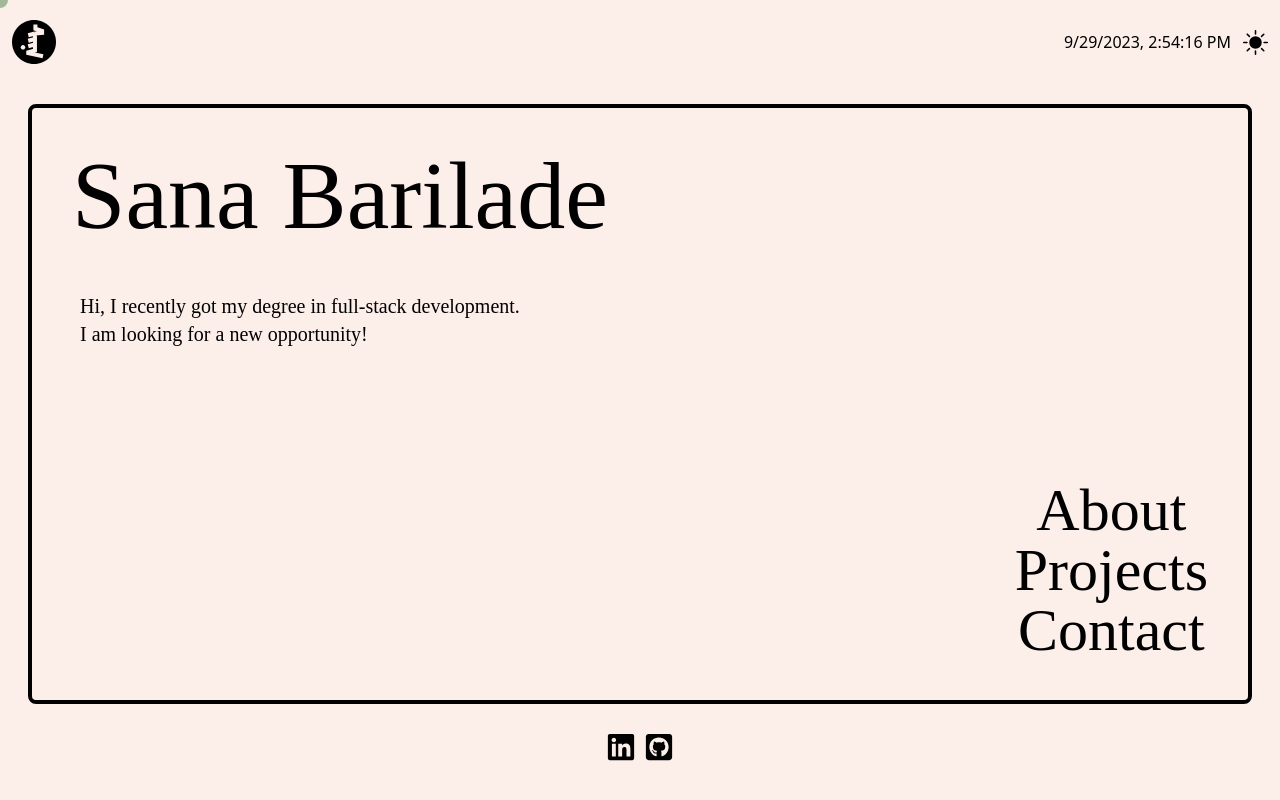
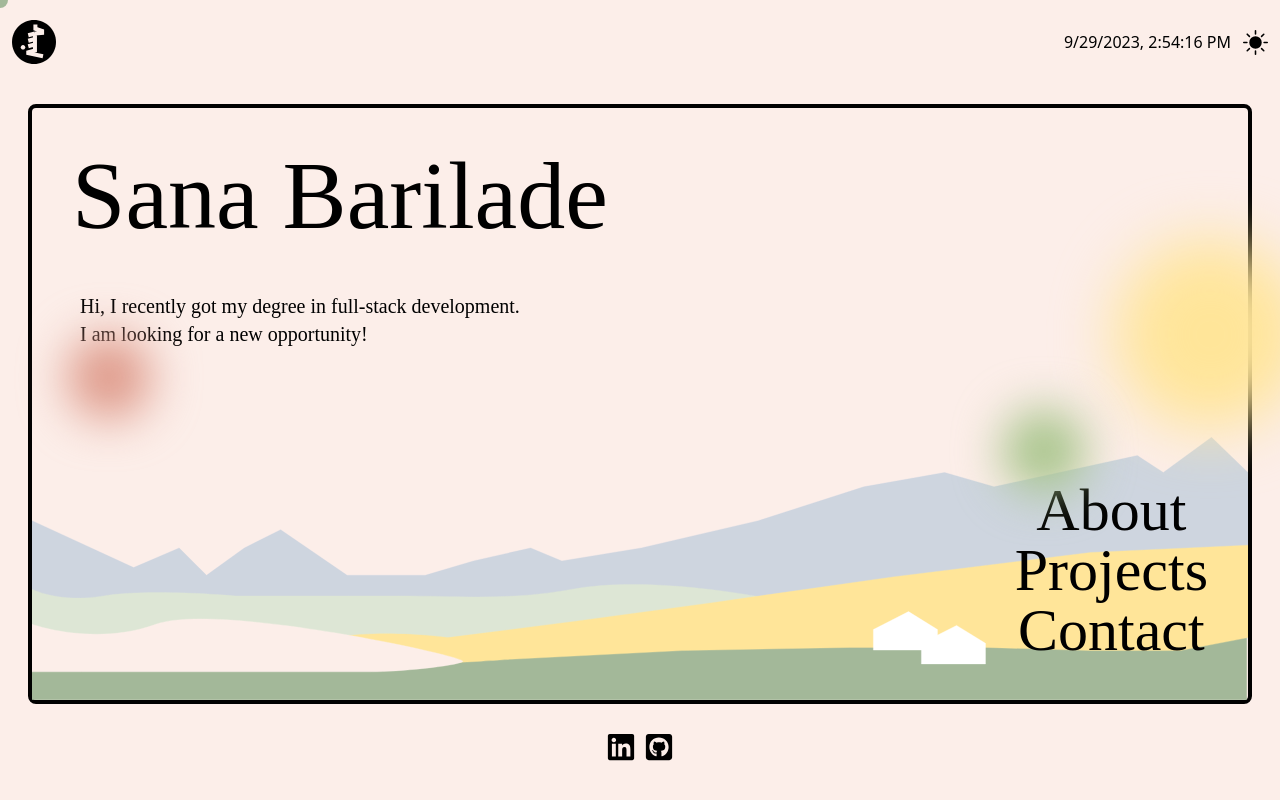
Before and after one commit to SanaIsShana/portfolio, a React (Vite) app in the folder my-portfolio/: page / in a window 1280 px wide. Built offline with nearby package versions, Linux system fonts and the light colour scheme; a web font is replaced by a local one.

Commit message:
add background image and animation in home

```diff
--- a/my-portfolio/src/components/CursorAnimation.tsx
+++ b/my-portfolio/src/components/CursorAnimation.tsx
@@ -22,6 +22,7 @@ export const CursorAnimation = ({ cursorVariant }: CursorAnimationProps) => {
       y: mousePosition.y - 75,
       backgroundColor: "#a3b899",
       mixBlendMode: "difference",
+      filter: "blur(3px)",
     },
   }
 
--- a/my-portfolio/src/components/TechAndEducation.tsx
+++ b/my-portfolio/src/components/TechAndEducation.tsx
@@ -37,7 +37,7 @@ export const TechAndEducation = () => {
             <div>Full-stack development</div>
           </div>
           <div className="col-span-2 mt-2">
-            <div className="">
+            <div>
               JavaScript, Java, HTML, CSS, Bootstrap, React, Java Spring, MySQL,
               MongoDB, Node.js, REST API, Git, Figma
             </div>
--- a/my-portfolio/src/pages/Home.tsx
+++ b/my-portfolio/src/pages/Home.tsx
@@ -14,7 +14,7 @@ export const HomePage = () => {
         theme === "dark" ? "border-dustyPink" : "border-black"
       } m-3 sm:m-7 font-header flex-col h-3/4`}
     >
-      <div className="relative h-full">
+      <div className="relative h-full bg-bottom bg-contain bg-no-repeat bg-[url('../public/assets/bg-img.svg')]">
         <div className="p-2 sm:p-10">
           <div className="flex flex-col text-6xl sm:text-8xl align-start w-fit">
             <p
@@ -25,7 +25,15 @@ export const HomePage = () => {
             </p>
           </div>
         </div>
-
+        <motion.div
+          className="bg-yellow rounded-full h-200 w-200 blur-lg fixed flex flex-col right-5"
+          animate={{ scale: 2 }}
+          transition={{
+            duration: 2,
+            repeat: Infinity,
+            repeatType: "reverse",
+          }}
+        />
         <div className="p-2 sm:pl-12">
           <div className="flex flex-col text-md sm:text-xl align-start w-3/5">
             <p
@@ -36,9 +44,27 @@ export const HomePage = () => {
               looking for a new opportunity!
             </p>
           </div>
+          <motion.div
+            className="bg-red rounded-full h-58 w-58 blur-lg"
+            animate={{ scale: 1.5 }}
+            transition={{
+              duration: 2,
+              repeat: Infinity,
+              repeatType: "reverse",
+            }}
+          />
         </div>
 
         <div className="absolute bottom-0 right-0 p-2 sm:p-10">
+          <motion.div
+            className="bg-green rounded-full h-58 w-58 blur-lg"
+            animate={{ scale: 1.5 }}
+            transition={{
+              duration: 2,
+              repeat: Infinity,
+              repeatType: "reverse",
+            }}
+          />
           <div
             className="flex flex-col text-4xl sm:text-6xl"
             onMouseEnter={() => setCursorVariant("text")}
--- a/my-portfolio/tailwind.config.js
+++ b/my-portfolio/tailwind.config.js
@@ -8,6 +8,9 @@ export default {
         darkOlive: "#667b68",
         lightGreen: "#dde6d5",
         dustyPink: "#fceee9",
+        red: "#dd9787",
+        green: "#a6c48a",
+        yellow: "#ffe599",
       },
       fontFamily: {
         header: ["Calistoga", "cursive"],
@@ -16,7 +19,12 @@ export default {
       spacing: {
         16: "16px",
         48: "48px",
-        67: "58px",
+        58: "58px",
+        68: "68px",
+        200: "100px",
+      },
+      backgroundImage: {
+        homeImg: "url('../public/assets/bg-img.svg')",
       },
     },
   },
```
Also changed, not shown: my-portfolio/public/assets/bg-img.svg (added).
